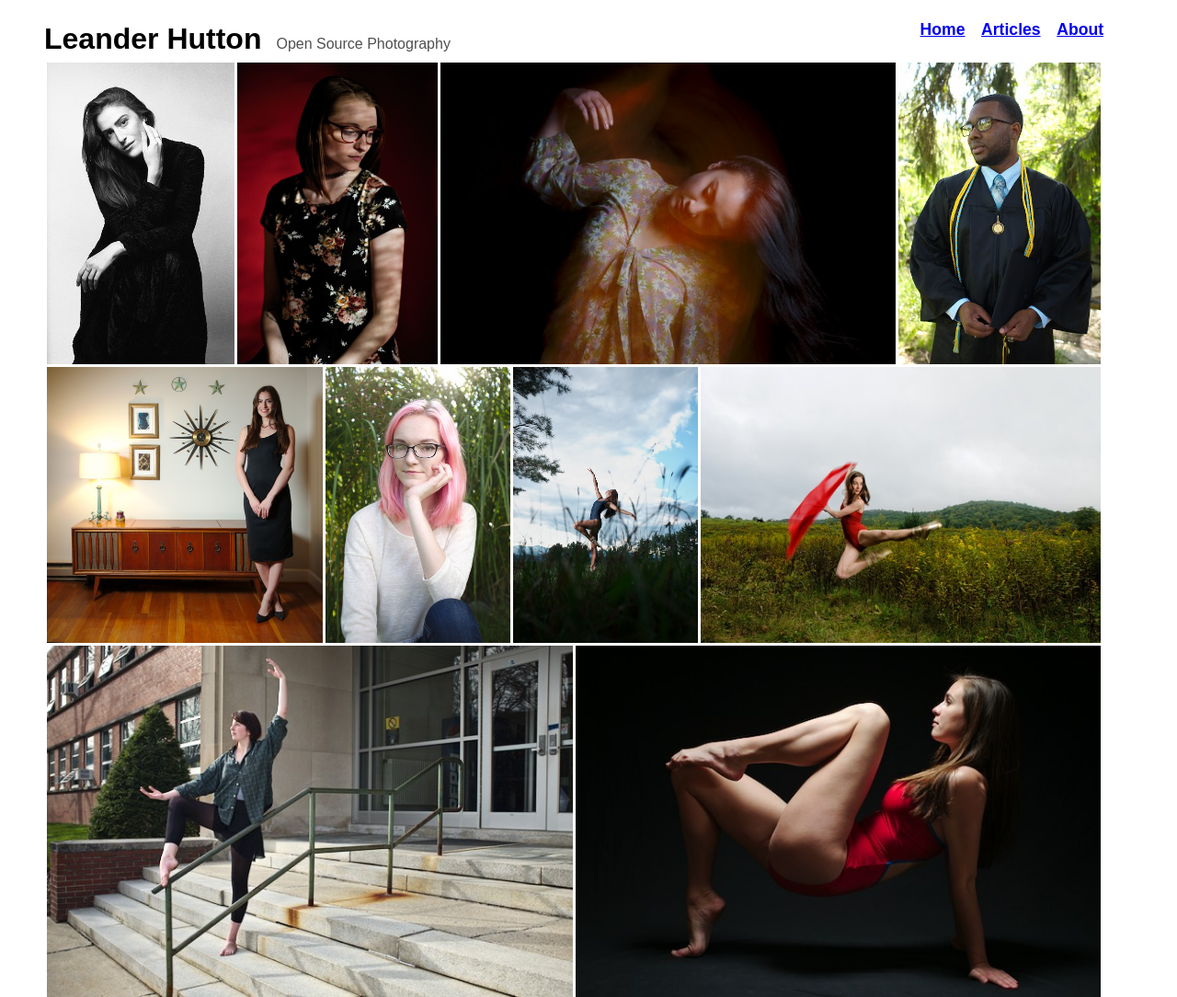
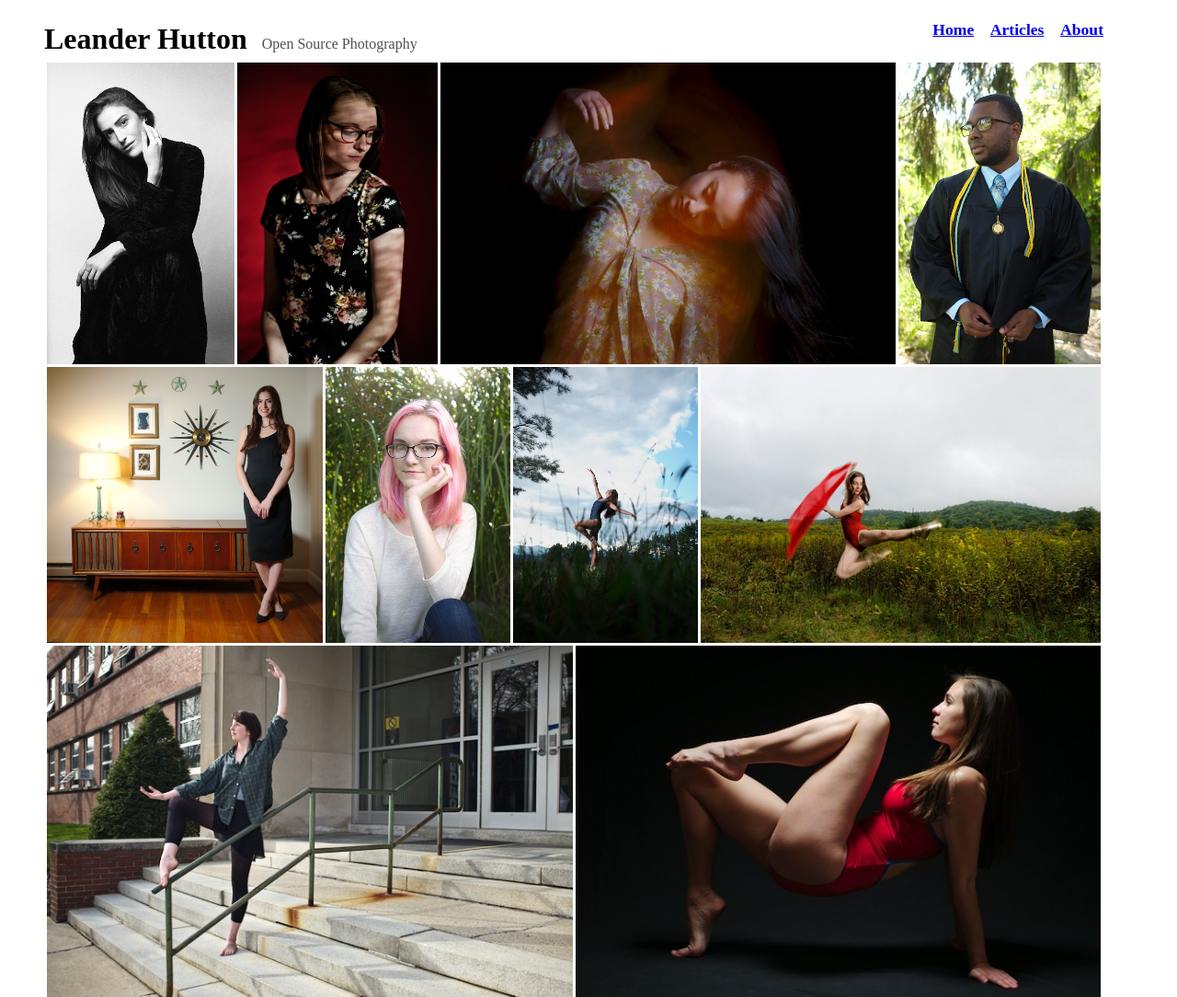
Before and after one commit to leanderhutton/portfolio, a plain HTML site: page index.html in a window 1280 px wide. Shown: the top 1084 px of the page at 92% size. Drawn offline with Linux system fonts and the light colour scheme.

Commit message:
changed fonts

```diff
--- a/css/main.css
+++ b/css/main.css
@@ -1,5 +1,5 @@
 @import url("pygment.css");
-body { margin:0px; padding:20px 0px; text-align:center; font-family:Sans-Serif; }
+body { margin:0px; padding:20px 0px; text-align:center; font-family: Serif; }
 h1 { padding:0px 0px 15px; margin:0px 0px 5px 0px; }
 blockquote { font-style:italic; background:#EAEAEA; margin:20px; padding:5px 10px; }
 blockquote cite { display:block; padding:10px 20px 0 0; text-align:right; }
```
